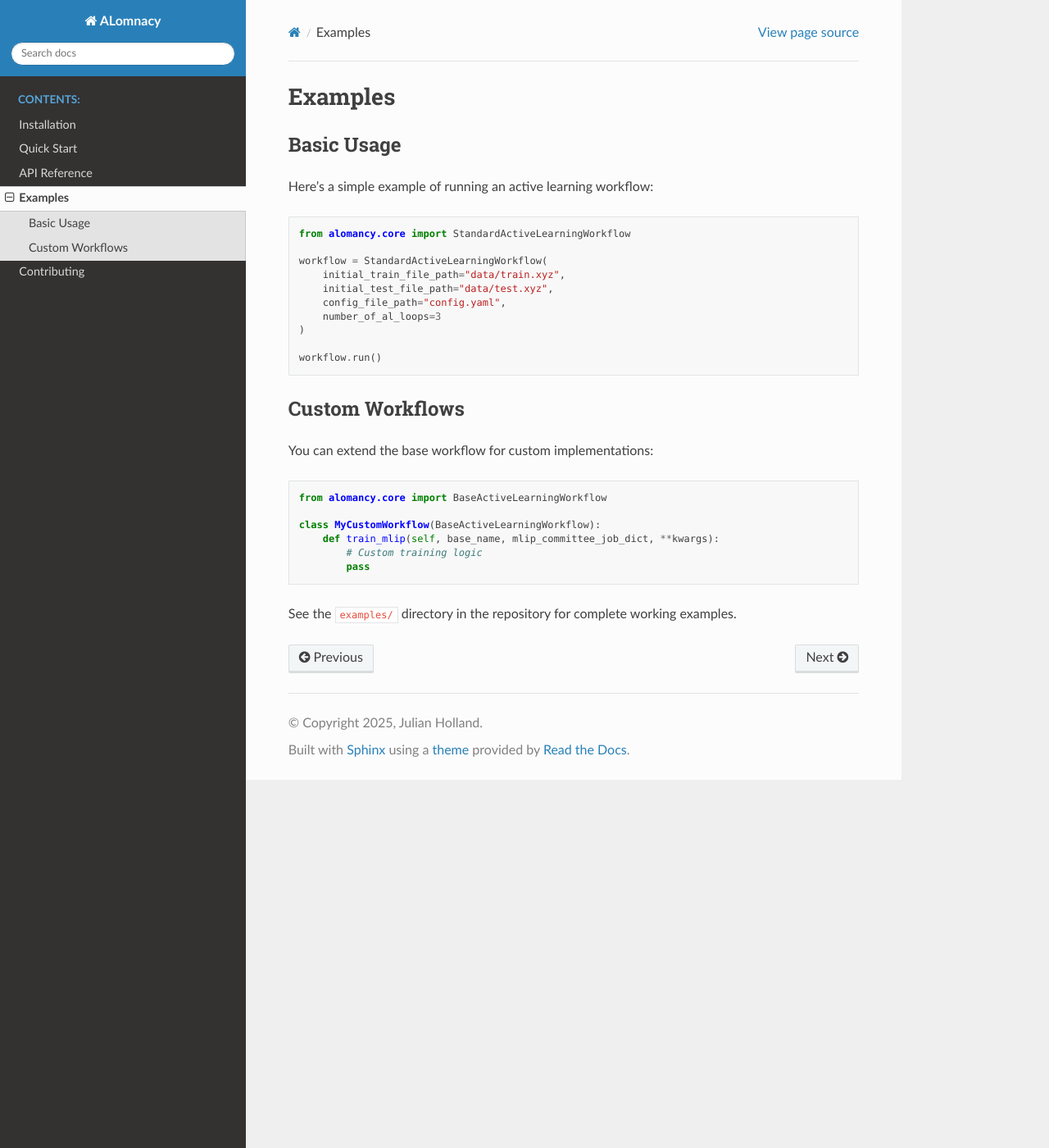
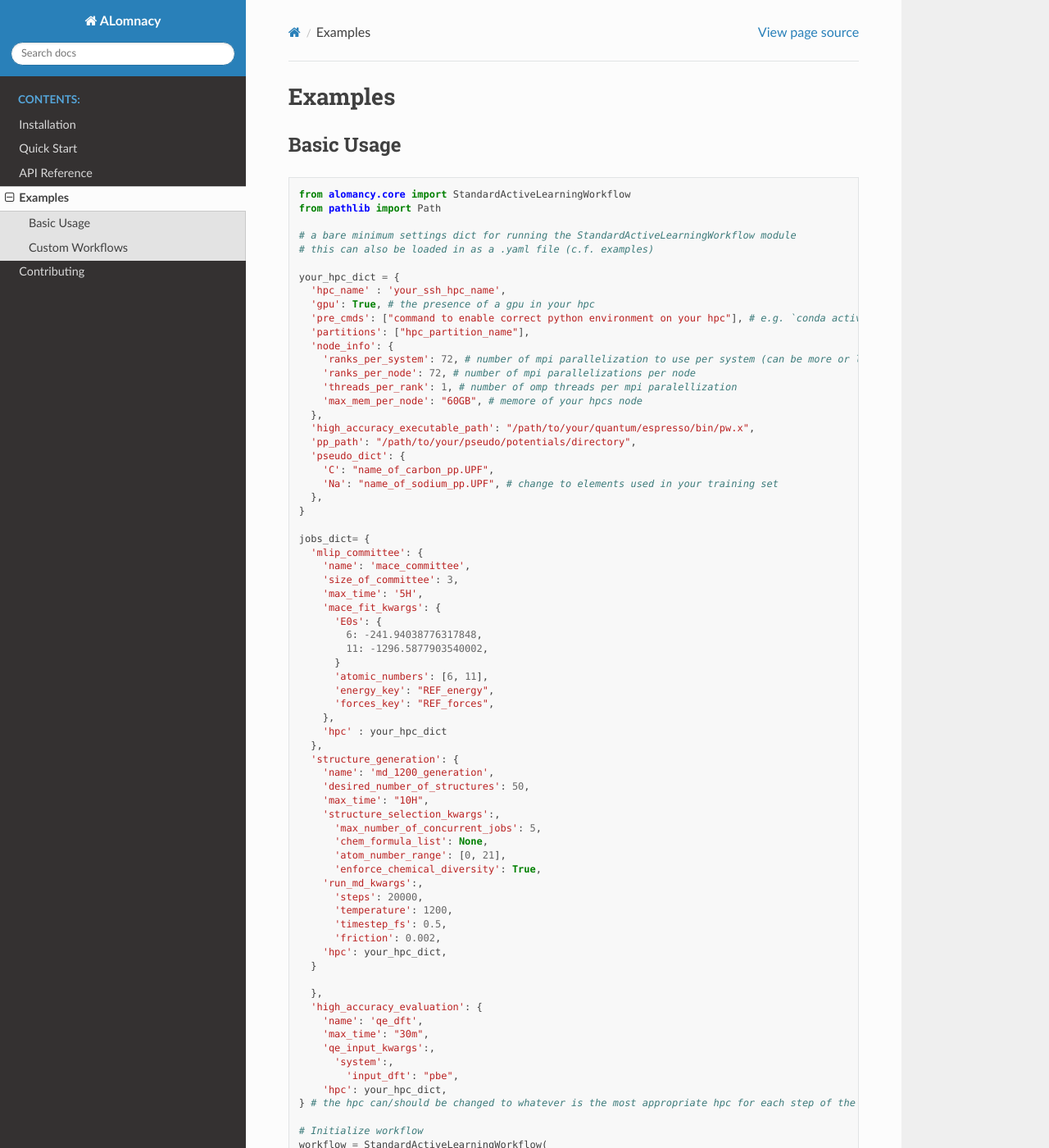
Before and after one commit to julianholland/ALomancy, a Sphinx documentation site: the page built from docs/examples.md, in a window 1280 px wide and 1400 px high. Shown: the whole window at 82% size. Built offline with Sphinx 7.4.7 and the Read the Docs theme 3.1.0, drawn with Linux system fonts in a browser that asks for light colours; pages that are not in the unit, such as notebooks, are missing from menus; some of the changed text lies outside the part shown.

Commit message:
updated CHANGELOG.md and docs

````diff
--- a/docs/examples.md
+++ b/docs/examples.md
@@ -2,32 +2,130 @@
 
 ## Basic Usage
 
-Here's a simple example of running an active learning workflow:
-
 ```python
 from alomancy.core import StandardActiveLearningWorkflow
+from pathlib import Path
 
+# a bare minimum settings dict for running the StandardActiveLearningWorkflow module
+# this can also be loaded in as a .yaml file (c.f. examples)
+
+your_hpc_dict = {
+  'hpc_name' : 'your_ssh_hpc_name',
+  'gpu': True, # the presence of a gpu in your hpc
+  'pre_cmds': ["command to enable correct python environment on your hpc"], # e.g. `conda activate alomancy` or `source ~/.venvs/alomancy/bin/activate`
+  'partitions': ["hpc_partition_name"],
+  'node_info': {
+    'ranks_per_system': 72, # number of mpi parallelization to use per system (can be more or less than number per core )
+    'ranks_per_node': 72, # number of mpi parallelizations per node
+    'threads_per_rank': 1, # number of omp threads per mpi paralellization
+    'max_mem_per_node': "60GB", # memore of your hpcs node
+  },
+  'high_accuracy_executable_path': "/path/to/your/quantum/espresso/bin/pw.x",
+  'pp_path': "/path/to/your/pseudo/potentials/directory",
+  'pseudo_dict': {
+    'C': "name_of_carbon_pp.UPF",
+    'Na': "name_of_sodium_pp.UPF", # change to elements used in your training set
+  },
+}
+
+jobs_dict= {
+  'mlip_committee': {
+    'name': 'mace_committee',
+    'size_of_committee': 3,
+    'max_time': '5H',
+    'mace_fit_kwargs': {
+      'E0s': {
+        6: -241.94038776317848,
+        11: -1296.5877903540002,
+      }
+      'atomic_numbers': [6, 11],
+      'energy_key': "REF_energy",
+      'forces_key': "REF_forces",
+    },
+    'hpc' : your_hpc_dict
+  },
+  'structure_generation': {
+    'name': 'md_1200_generation',
+    'desired_number_of_structures': 50,
+    'max_time': "10H",
+    'structure_selection_kwargs':,
+      'max_number_of_concurrent_jobs': 5,
+      'chem_formula_list': None,
+      'atom_number_range': [0, 21],
+      'enforce_chemical_diversity': True,
+    'run_md_kwargs':,
+      'steps': 20000,
+      'temperature': 1200,
+      'timestep_fs': 0.5,
+      'friction': 0.002,
+    'hpc': your_hpc_dict,
+  }
+
+  },
+  'high_accuracy_evaluation': {
+    'name': 'qe_dft',
+    'max_time': "30m",
+    'qe_input_kwargs':,
+      'system':,
+        'input_dft': "pbe",
+    'hpc': your_hpc_dict,
+} # the hpc can/should be changed to whatever is the most appropriate hpc for each step of the workflow
+
+# Initialize workflow
 workflow = StandardActiveLearningWorkflow(
-    initial_train_file_path="data/train.xyz",
-    initial_test_file_path="data/test.xyz",
-    config_file_path="config.yaml",
-    number_of_al_loops=3
+    initial_train_file_path="train_set.xyz",
+    initial_test_file_path="test_set.xyz",
+    jobs_dict=jobs_dict,
+    number_of_al_loops=5,
+    verbose=1
 )
 
+# Run the active learning workflow
 workflow.run()
 ```
 
 ## Custom Workflows
 
-You can extend the base workflow for custom implementations:
+Extend the base class for specialized workflows:
 
 ```python
 from alomancy.core import BaseActiveLearningWorkflow
+from ase import Atoms
+import pandas as pd
 
-class MyCustomWorkflow(BaseActiveLearningWorkflow):
-    def train_mlip(self, base_name, mlip_committee_job_dict, **kwargs):
-        # Custom training logic
-        pass
+class CustomActiveLearningWorkflow(BaseActiveLearningWorkflow):
+
+    def train_mlip(self, base_name: str, mlip_committee_job_dict: dict, **kwargs) -> pd.Dataframe:
+        """Custom MLIP training implementation"""
+        # Your custom training logic here
+        return "path/to/trained/model.pt"
+
+    def generate_structures(self, base_name: str, job_dict: dict,
+                          train_data: list[Atoms], **kwargs) -> list[Atoms]:
+        """Custom structure generation"""
+        # Your structure generation logic here
+        return generated_structures
+
+    def high_accuracy_evaluation(self, base_name: str,
+                               high_accuracy_eval_job_dict: dict,
+                               structures: list[Atoms], **kwargs) -> list[Atoms]:
+        """Custom high-accuracy evaluation"""
+        # Your high-accuracy calculation logic here
+        return evaluated_structures
+```
+
+Or just change a single function by importing the `StandardActiveLearningWorkflow` module
+
+```python
+from alomancy.core import StandardActiveLearningWorkflow
+
+class SingleChangeActiveLearningWorkflow(StandardActiveLearningWorkflow):
+  def generate_structures(self, base_name: str, job_dict: dict,
+                          train_data: list[Atoms], **kwargs) -> list(Atoms):
+      """new structure generation function while retaining StandardActiveLearningWorkflow's mlip training and high accuracy evaluation functionality"""
+      # New structure generation logic
+      return generated_structures
+
 ```
 
 See the `examples/` directory in the repository for complete working examples.
````
Also changed, not shown: CHANGELOG.md (+1 -0 lines), docs/quickstart.md (+2 -0 lines).
